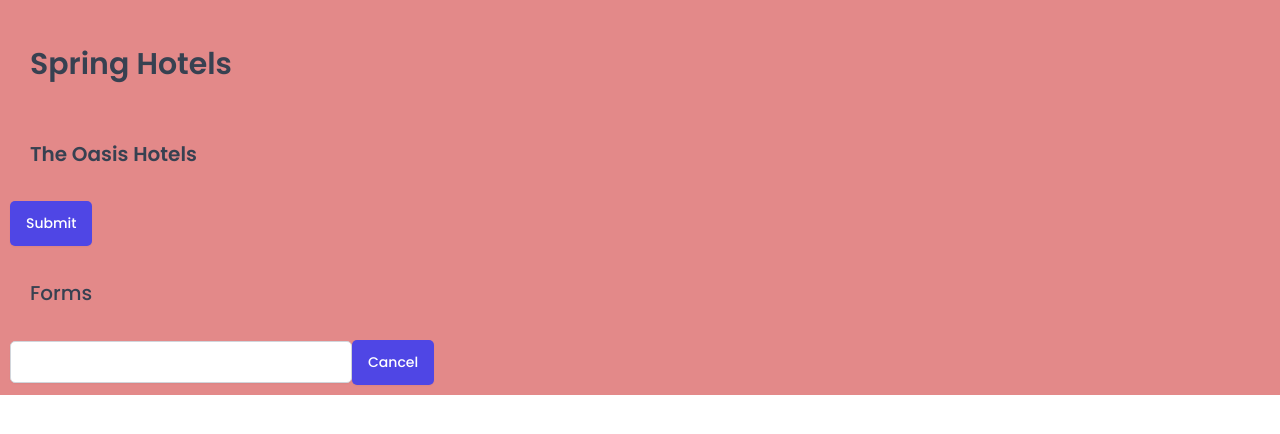
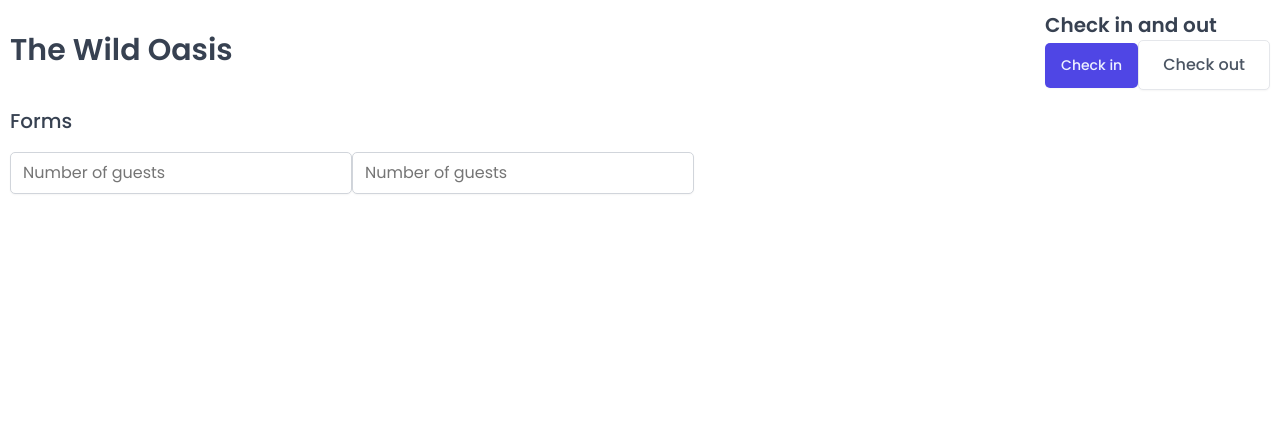
Before and after one commit to Ralpmike/spring-hotels, a React (Vite) app: page / in a window 1280 px wide. Shown: the top 434 px of the page. Built offline with nearby package versions, Linux system fonts and the light colour scheme; a web font is replaced by a local one.

Commit message:
feature: building more reusable styled componenets

```diff
--- a/src/App.jsx
+++ b/src/App.jsx
@@ -3,9 +3,9 @@
 import Button from "./ui/Button";
 import Input from "./ui/Input";
 import Heading from "./ui/Heading";
-
-const StyledApp = styled.div`
-  background-color: rgba(199, 20, 20, 0.5);
+import Row from "./ui/Row";
+const StyledApp = styled.main`
+  /* background-color: rgba(199, 20, 20, 0.5); */
   padding: 10px;
 `;
 
@@ -14,18 +14,38 @@
     <>
       <GlobalStyles />
       <StyledApp>
-        <Heading as="h1">Spring Hotels</Heading>
-        <Heading as="h2">The Oasis Hotels</Heading>
+        <Row>
+          <Row type="horizontal">
+            <Heading as="h1">The Wild Oasis</Heading>
+
+            <div>
+              <Heading as="h2">Check in and out</Heading>
               <Button
+                variation="primary"
+                size="medium"
                 onClick={() => {
-            console.log("Jesus is the best");
+                  alert("check in");
                 }}
               >
-          Submit
+                Check in
               </Button>
+              <Button
+                variation="secondary"
+                size="large"
+                onClick={() => alert("check out")}
+              >
+                Check out
+              </Button>
+            </div>
+          </Row>
+          <Row>
             <Heading as="h3">Forms</Heading>
-        <Input />
-        <Button onClick={() => alert("Cancel")}>Cancel</Button>
+            <div>
+              <Input type="number" placeholder="Number of guests" />
+              <Input type="number" placeholder="Number of guests" />
+            </div>
+          </Row>
+        </Row>
       </StyledApp>
     </>
   );
--- a/src/styles/GlobalStyles.js
+++ b/src/styles/GlobalStyles.js
@@ -1,6 +1,16 @@
 import { createGlobalStyle } from "styled-components";
 
 const GlobalStyles = createGlobalStyle`
+  *,
+  *::before,
+  *::after {
+    box-sizing: border-box;
+    padding: 0;
+    margin: 0;
+
+    /* Creating animations for dark mode */
+    transition: background-color 0.3s, border 0.3s;
+  }
 :root {
   /* Indigo */
   --color-brand-50: #eef2ff;
@@ -56,16 +66,6 @@
   --image-opacity: 100%;
 }
 
-*,
-*::before,
-*::after {
-  box-sizing: border-box;
-  padding: 0;
-  margin: 0;
-
-  /* Creating animations for dark mode */
-  transition: background-color 0.3s, border 0.3s;
-}
 
 html {
   font-size: 62.5%;
--- a/src/ui/Button.jsx
+++ b/src/ui/Button.jsx
@@ -49,19 +49,11 @@
 };
 
 const Button = styled.button`
-  padding: 1.2rem 1.6rem;
-  font-size: 1.4rem;
   border: none;
-  font-weight: 500;
-  background-color: var(--color-brand-600);
   border-radius: var(--border-radius-sm);
-  color: var(--color-grey-0);
   box-shadow: var(--shadow-sm);
-  cursor: pointer;
-
-  &:hover {
-    background-color: var(--color-brand-700);
-  }
+  ${({ size = "medium" }) => sizes[size] || sizes.medium}
+  ${({ variation = "primary" }) => variations[variation] || variations.primary}
 `;
 
 export default Button;
--- a/src/ui/Heading.jsx
+++ b/src/ui/Heading.jsx
@@ -25,10 +25,8 @@
     css`
       font-size: 2rem;
       font-weight: 500;
-    `}
-
-  padding: 20px;
-  margin-block: 12px;
+    `} /* padding: 20px; */
+  /* margin-block: 12px; */
 `;
 
 export default Heading;
--- /dev/null
+++ b/src/ui/Row.jsx
@@ -0,0 +1,25 @@
+import styled, { css } from "styled-components";
+
+const Row = styled.div`
+  display: flex;
+
+  ${({ type = "vertical" }) =>
+    type === "horizontal" &&
+    css`
+      justify-content: space-between;
+      align-items: center;
+    `}
+
+  ${({ type = "vertical" }) =>
+    type === "vertical" &&
+    css`
+      flex-direction: column;
+      gap: 1.6rem;
+    `}
+`;
+
+// Row.defaultProps = { this isn't working as expected
+//   type: "vertical",
+// };
+
+export default Row;
```
Lines whose indentation alone changed are shown as unchanged.
